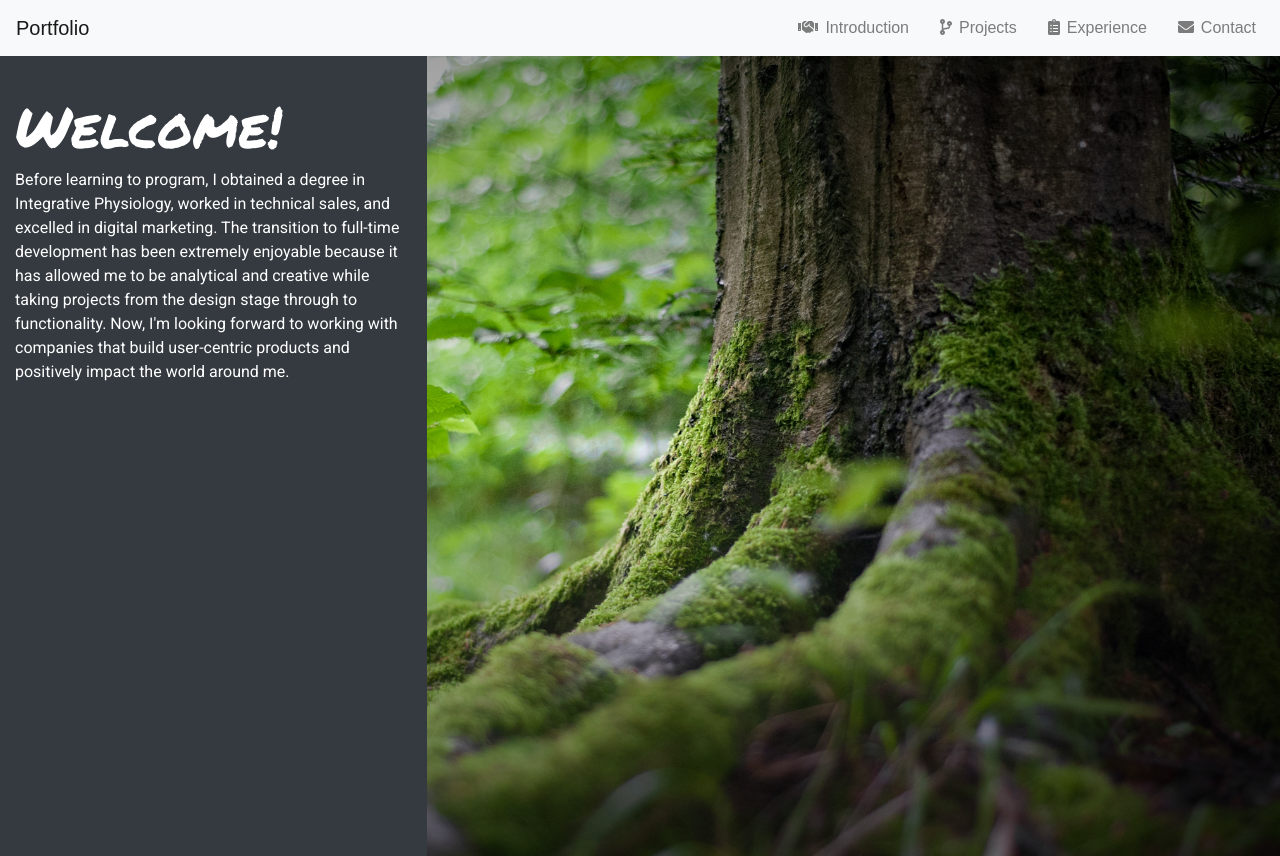
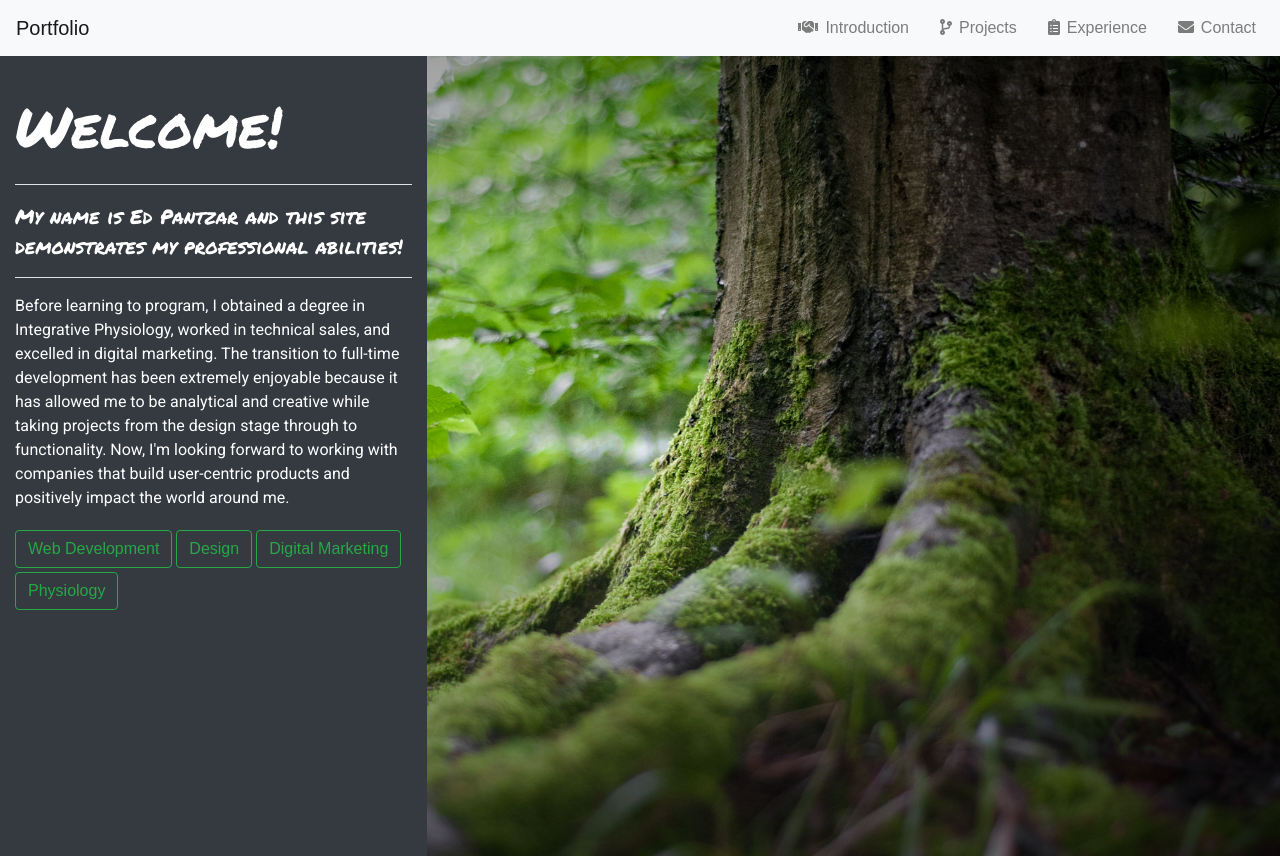
Before and after one commit to pantzed/portfolio, a React (Create React App) app: page / in a window 1280 px wide. Built offline with nearby package versions, Linux system fonts and the light colour scheme.

Commit message:
Styling and content updates

```diff
--- a/src/Introduction.css
+++ b/src/Introduction.css
@@ -20,6 +20,12 @@
   font-family: 'Permanent Marker', cursive;
 }
 
+.intro-sub-header {
+  color: white;
+  font-size: 1.25em;
+  font-family: 'Permanent Marker', cursive;
+}
+
 .intro-paragraph {
   color: white;
   font-family: 'Roboto', cursive;
--- a/src/Introduction.tsx
+++ b/src/Introduction.tsx
@@ -17,18 +17,26 @@ class Introduction extends React.Component<Props> {
         <div className="col-4 bg-dark">
           <div className="row mt-4">
             <div className="col-12 mt-1">
-              <span className="intro-header">
+              <header className="intro-header">
                 Welcome!
-              </span>
-              <p><span className="intro-paragraph">
+              </header>
+              <header className="intro-sub-header py-3 my-3 border-bottom border-top">
+              My name is Ed Pantzar and this site demonstrates my professional abilities!
+              </header>
+              <span className="intro-paragraph">
+              <p>
               Before learning to program, I obtained a degree in Integrative Physiology,
               worked in technical sales, and excelled in digital marketing. The transition
               to full-time development has been extremely enjoyable because it has allowed
               me to be analytical and creative while taking projects from the design stage
               through to functionality. Now, I'm looking forward to working with companies
               that build user-centric products and positively impact the world around me.
+              </p>
               </span>
-              </p>
+              <button type="button" className="btn btn-outline-success mr-1 mt-1">Web Development</button>
+              <button type="button" className="btn btn-outline-success mr-1 mt-1">Design</button>
+              <button type="button" className="btn btn-outline-success mr-1 mt-1">Digital Marketing</button>
+              <button type="button" className="btn btn-outline-success mr-1 mt-1">Physiology</button>
             </div>
           </div>
         </div>
```
